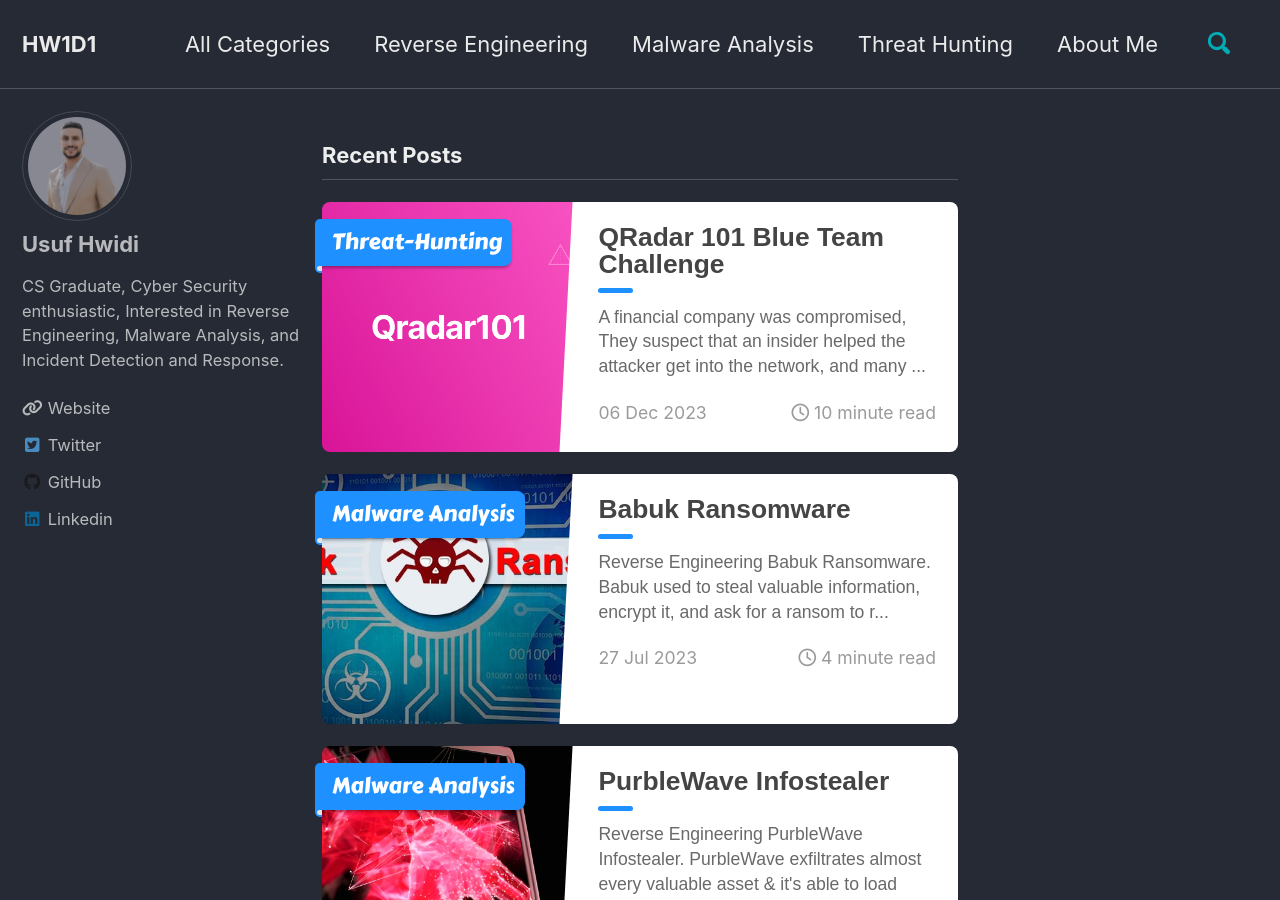
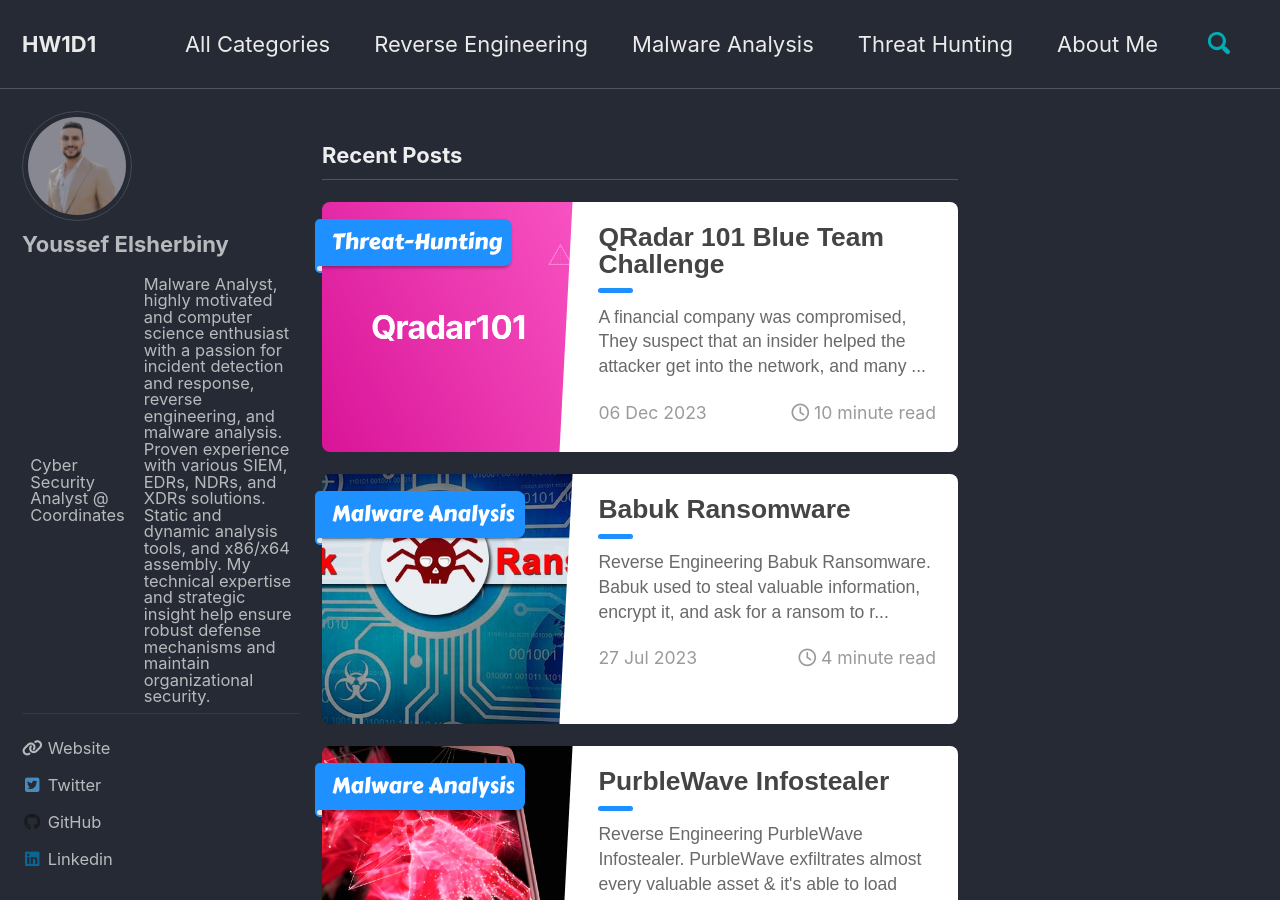
Before and after one commit to YoussefElsherbiiny/YoussefElsherbiiny.github.io, a Jekyll site: the page built from index.html, in a window 1280 px wide and 900 px high. Built offline with Jekyll 4.4.1, drawn with Linux system fonts in a browser that asks for light colours; cached includes are drawn as plain includes; nearby versions of some CDN libraries; the list of posts is cut into pages by our own code.

Commit message:
Update _config.yml

```diff
--- a/_config.yml
+++ b/_config.yml
@@ -16,7 +16,7 @@
 title: HW1D1
 email: usufalsayed@gmail.com
 description: >- # this means to ignore newlines until "baseurl:"
-  CS Graduate, Cyber Security enthusiastic, Interested in Reverse Engineering, Malware Analysis, and Incident Detection and Response.
+  Highly motivated and computer science enthusiast with a passion for incident detection and response, reverse engineering, and malware analysis. Proven experience with various SIEM, EDRs, NDRs, and XDRs solutions. Static and dynamic analysis tools, and x86/x64 assembly. My technical expertise and strategic insight help ensure robust defense mechanisms and maintain organizational security.
 twitter_username: Uhwidi
 github_username: YoussefElsherbiiny
 minimal_mistakes_skin: dark
@@ -58,9 +58,9 @@ plugins:
   - jekyll-include-cache
 
 author:
-  name   : "Usuf Hwidi"
+  name   : "Youssef Elsherbiny"
   avatar : "/assets/images/Hwidi.jpeg"
-  bio    : "CS Graduate, Cyber Security enthusiastic, Interested in Reverse Engineering, Malware Analysis, and Incident Detection and Response."
+  bio    : "Cyber Security Analyst @ Coordinates | Malware Analyst, highly motivated and computer science enthusiast with a passion for incident detection and response, reverse engineering, and malware analysis. Proven experience with various SIEM, EDRs, NDRs, and XDRs solutions. Static and dynamic analysis tools, and x86/x64 assembly. My technical expertise and strategic insight help ensure robust defense mechanisms and maintain organizational security."
   links:
     - label: "Website"
       icon: "fas fa-fw fa-link"
@@ -70,10 +70,10 @@ author:
       url: "https://twitter.com/uhwidi"
     - label: "GitHub"
       icon: "fab fa-fw fa-github"
-      url: "https://github.com/usufhwidi"
+      url: "https://github.com/YoussefElsherbiiny"
     - label: "Linkedin"
       icon: "fab fa-fw fa-linkedin"
-      url: "https://www.linkedin.com/in/usufhwidi"
+      url: "https://www.linkedin.com/in/YoussefElsherbiny"
 
    # - label: "Instagram"
     #  icon: "fab fa-fw fa-instagram"
@@ -89,7 +89,7 @@ footer:
       url: "https://github.com/usufhwidi"
     - label: "Linkedin"
       icon: "fab fa-fw fa-linkedin"
-      url: "https://www.linkedin.com/in/usufhwidi"
+      url: "https://www.linkedin.com/in/YoussefElsherbiny"
 
 defaults:
   # _posts
```
